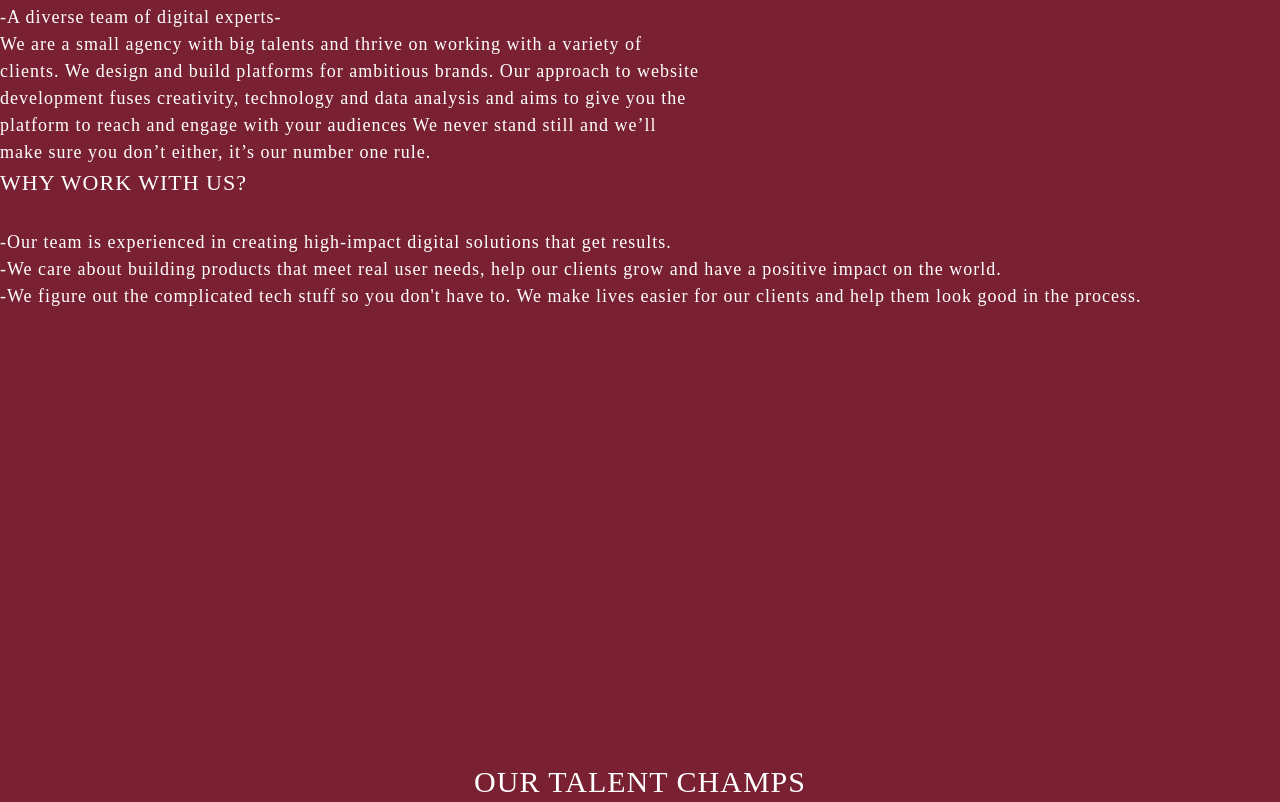
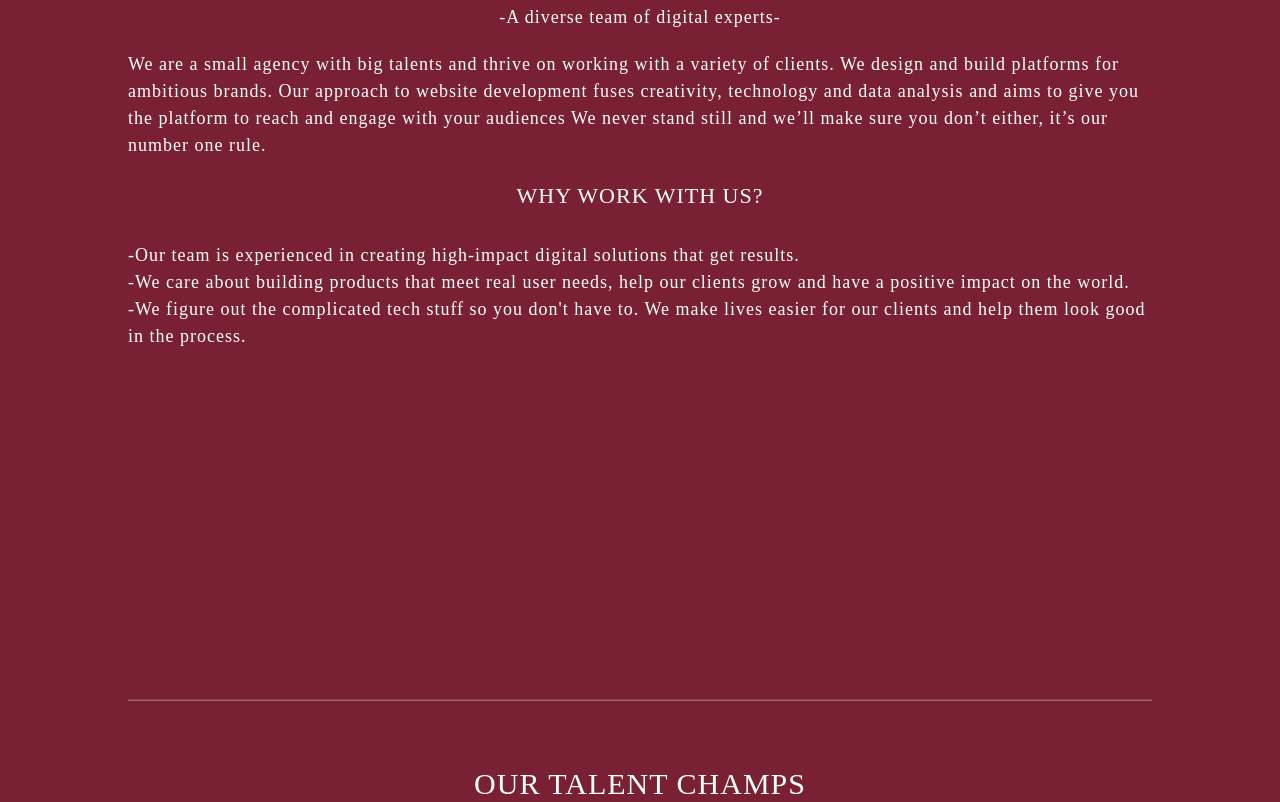
Before and after one commit to fac25/week2-project-Abby-Abdullah-Manoela, a plain HTML site: page index.html in a window 1280 px wide. Shown: the part 101-903 px from the top of the page. Drawn offline with Linux system fonts and the light colour scheme.

Commit message:
tidy intro section

```diff
--- a/index.html
+++ b/index.html
@@ -28,25 +28,31 @@
     </header>
 
     <main>
-        <section>
+        <section class="introduction">
+            <div>
                 <h2>Introduction</h2>
-            <p>-A diverse team of digital experts-</p>
+                <p id="sub-intro">-A diverse team of digital experts-</p>
                 <p> We are a small agency with big talents and thrive on working with a
                     variety of clients. We design and build platforms for ambitious brands. Our approach to website
-                development fuses creativity, technology and data analysis and aims to give you the platform to reach
+                    development fuses creativity, technology and data analysis and aims to give you the platform to
+                    reach
                     and engage with your audiences We never stand still and we’ll make sure you don’t either, it’s our
                     number one rule.</p>
-
-            <h3>Why work with us?</h3>
+            </div>
+            <div>
+                <h3 id="why-us">Why work with us?</h3>
                 <ul>
                     <li>-Our team is experienced in creating high-impact digital solutions that get results. </li>
                     <li>-We care about building products that meet real user needs, help our clients grow and have a
                         positive
                         impact on the world.</li>
-                <li>-We figure out the complicated tech stuff so you don't have to. We make lives easier for our clients
+                    <li>-We figure out the complicated tech stuff so you don't have to. We make lives easier for our
+                        clients
                         and help them look good in the process.</li>
                 </ul>
+            </div>
         </section>
+        <hr>
         <section>
             <h2>Our Talent Champs</h2>
             <ul id="job_container">
@@ -88,6 +94,7 @@
                 </li>
             </ul>
         </section>
+        <hr>
         <section class="contact_form" id="contact_us">
             <form class="center vertical-gutter form_container" action="action_page.html">
                 <h3 class="contact-title">Contact form</h3>
--- a/style.css
+++ b/style.css
@@ -59,9 +59,9 @@ img {
     height: auto;
 }
 
-p {
+/* p {
     max-width: 70rem;
-}
+} */
 
 ul {
     list-style: none;
@@ -311,6 +311,33 @@ section {
     transform: rotate(-45deg);
 }
 
+hr {
+    max-width: 80%;
+    margin-left: auto;
+    margin-right: auto;
+    opacity: 0.3;
+
+}
+
+/* Introduction */
+.introduction {
+    display: flex;
+    flex-direction: column;
+    max-width: 80%;
+    margin-left: auto;
+    margin-right: auto;
+}
+
+#sub-intro {
+    text-align: center;
+    margin-bottom: 2rem;
+}
+
+#why-us {
+    text-align: center;
+    margin-top: 2rem;
+}
+
 /* Job description */
 #job_container {
     display: flex;
@@ -332,6 +359,10 @@ section {
     font-size: 1.4rem;
     padding: 1.2rem;
     text-align: center;
+}
+
+.job_items p {
+    max-width: 70rem;
 }
 
 /* Contact form */
```
Lines whose indentation alone changed are shown as unchanged.
